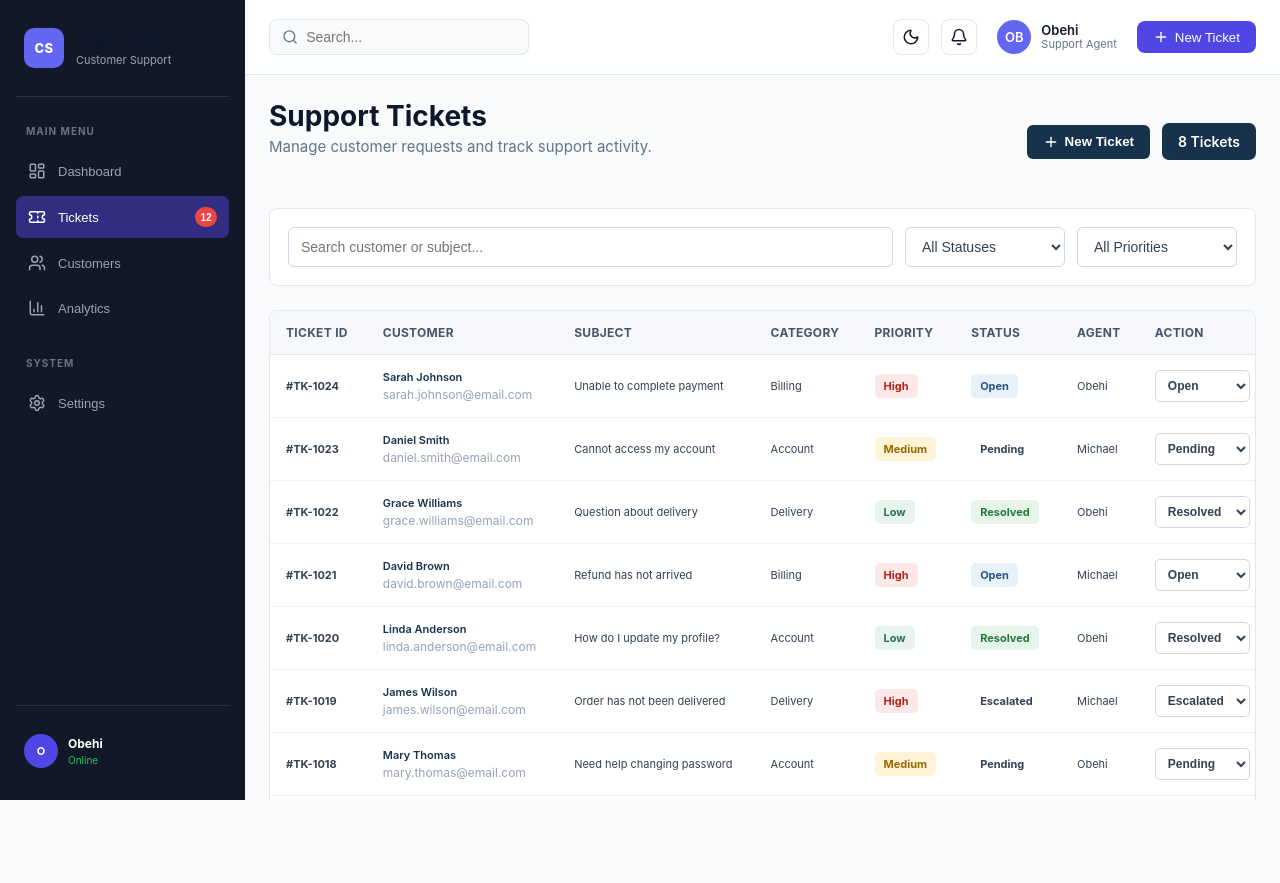
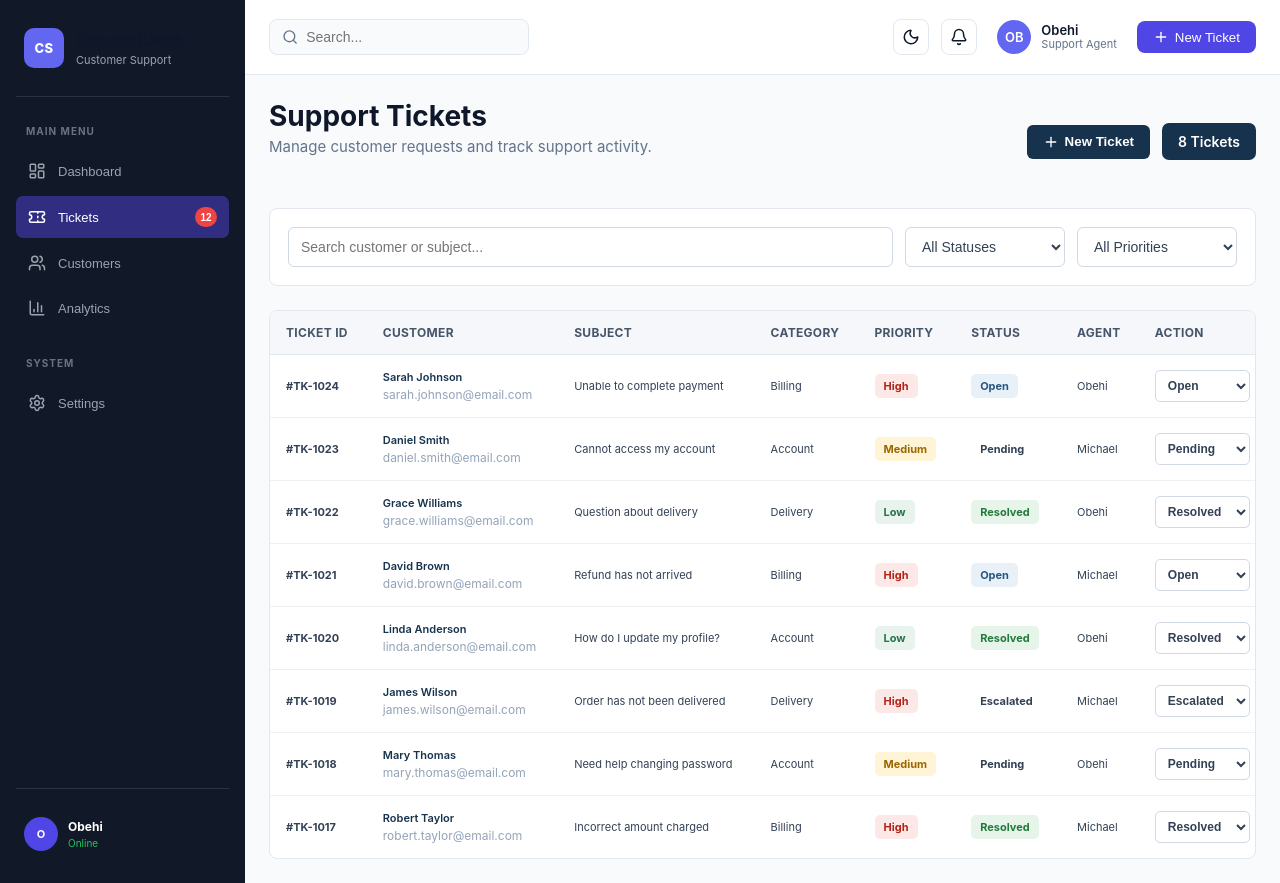
Before and after one commit to Obehi123-beep/customer-support-dashboard, a React (Vite) app: page / in a window 1280 px wide. Before the commit the page ends 800 px from the top, so only its background shows below. Built offline with nearby package versions, Linux system fonts and the light colour scheme.

Commit message:
Update App.css and Sidebar.css layout rules

```diff
--- a/src/App.css
+++ b/src/App.css
@@ -20,14 +20,15 @@
   --border-color: #334155;
 }
 
+/* -------------------------------- */
+/* GLOBAL */
+/* -------------------------------- */
+
 html,
 body,
 #root {
-  height: 100%;
-  height: 100dvh;
   min-height: 100%;
-  min-height: 100dvh;
-  overflow: hidden;
+  margin: 0;
 }
 
 body {
@@ -47,12 +48,14 @@ body {
     color 0.3s ease;
 }
 
+/* -------------------------------- */
+/* APP LAYOUT */
+/* -------------------------------- */
+
 .app-container {
   display: flex;
   width: 100%;
-  height: 100%;
-  height: 100dvh;
-  overflow: hidden;
+  min-height: 100vh;
   background-color: var(--bg-main);
 }
 
@@ -61,8 +64,7 @@ body {
   display: flex;
   flex-direction: column;
   min-width: 0;
-  height: 100%;
-  overflow: hidden;          /* important */
+  min-height: 100vh;
   background-color: var(--bg-main);
   transition: background-color 0.3s ease;
 }
@@ -72,13 +74,13 @@ body {
   width: 100%;
   min-width: 0;
   padding: 24px;
-  overflow-y: auto;          /* only this area scrolls */
   overflow-x: hidden;
 }
 
 /* -------------------------------- */
 /* TABLET */
 /* -------------------------------- */
+
 @media (max-width: 1024px) {
   .content-area {
     padding: 20px;
@@ -88,20 +90,20 @@ body {
 /* -------------------------------- */
 /* MOBILE */
 /* -------------------------------- */
+
 @media (max-width: 768px) {
   .app-container {
     flex-direction: column;
-    height: 100%;
-    height: 100dvh;
+    min-height: 100vh;
   }
 
   .main-content {
     width: 100%;
-    height: 100%;
-    overflow: hidden;
+    min-height: auto;
   }
 
   .content-area {
+    width: 100%;
     padding: 18px 16px 24px;
     overflow-x: hidden;
   }
--- a/src/components/Sidebar.css
+++ b/src/components/Sidebar.css
@@ -1,6 +1,6 @@
 .sidebar {
   width: 245px;
-  height: 100%;                 /* critical */
+  min-height: 100vh;
   background: #111827;
   color: #ffffff;
   display: flex;
@@ -8,7 +8,6 @@
   padding: 24px 16px;
   box-sizing: border-box;
   flex-shrink: 0;
-  overflow: hidden;
 }
 
 .sidebar-brand {
--- a/src/index.css
+++ b/src/index.css
@@ -9,12 +9,8 @@
 html,
 body,
 #root {
-  height: 100% !important;
-  height: 100dvh !important;
-  min-height: 100% !important;
-  min-height: 100dvh !important;
-  overflow: hidden !important;
-  max-height: 100dvh !important;
+  min-height: 100%;
+  margin: 0;
 }
 
 body {
```
